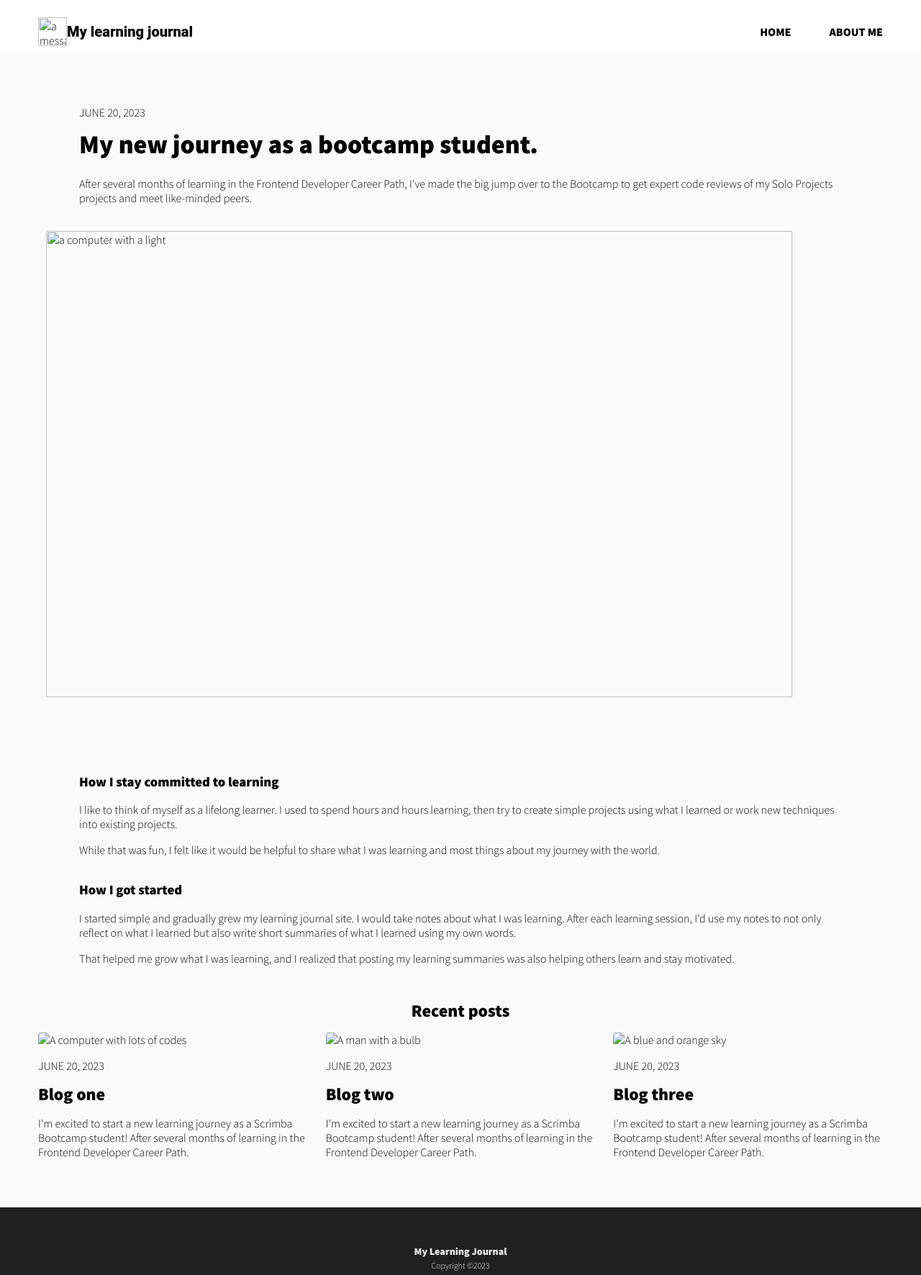
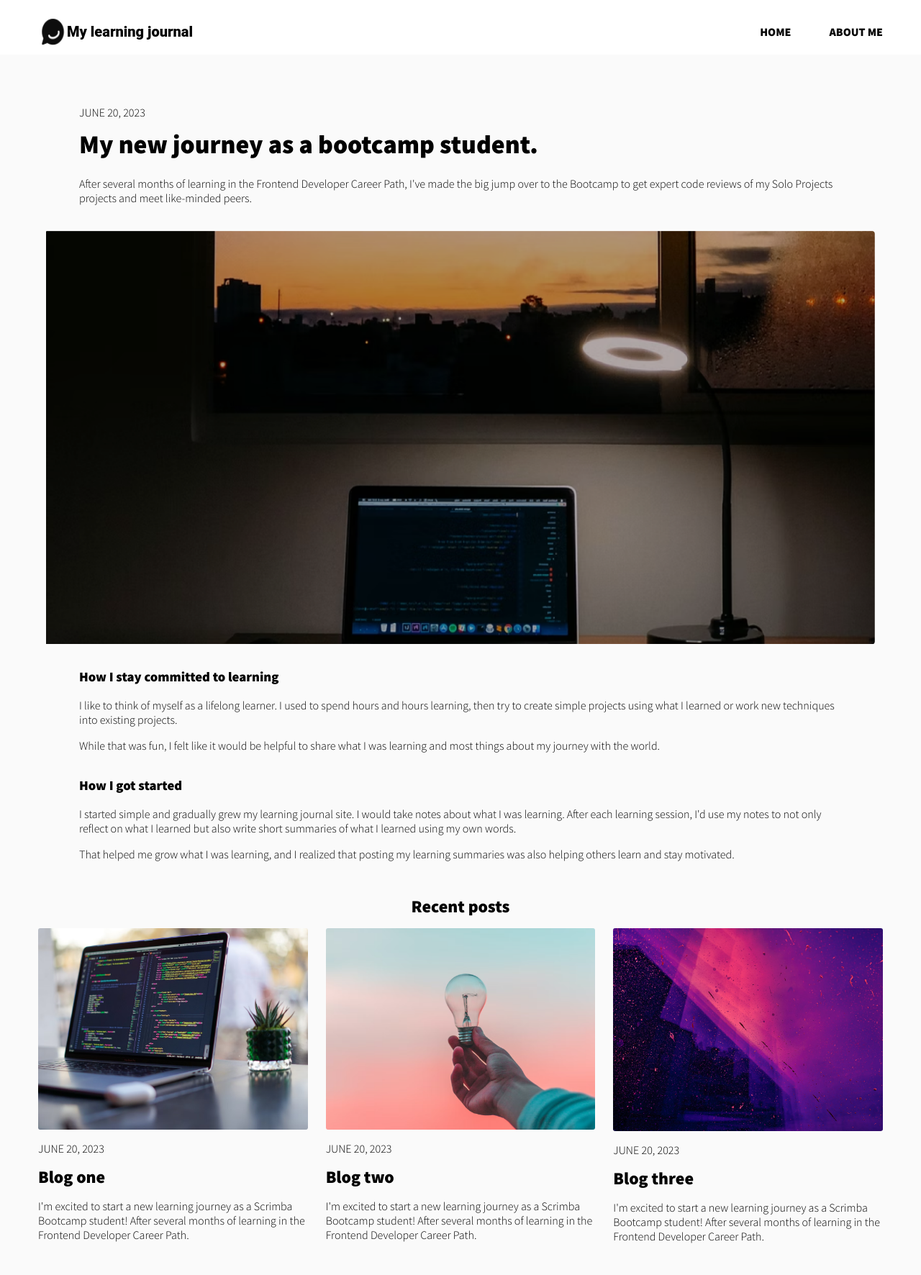
Before and after one commit to MastooraTurkmen/Learning-Journal, a plain HTML site: page view.html in a window 1280 px wide. Shown: the top 1772 px of the page at 72% size. Drawn offline with nearby package versions, Linux system fonts and the light colour scheme.

Commit message:
Adding images from images folder

```diff
--- a/view.html
+++ b/view.html
@@ -1,18 +1,24 @@
 <html>
-    <head><link rel="stylesheet" href="https://cdnjs.cloudflare.com/ajax/libs/normalize/8.0.1/normalize.css">
+  <head>
+    <link
+      rel="stylesheet"
+      href="https://cdnjs.cloudflare.com/ajax/libs/normalize/8.0.1/normalize.css" />
+    <link rel="stylesheet" href="index.css" />
+    <link rel="preconnect" href="https://fonts.googleapis.com" />
+    <link rel="preconnect" href="https://fonts.gstatic.com" crossorigin />
+    <link
+      href="https://fonts.googleapis.com/css2?family=Source+Sans+Pro:wght@300;900&display=swap"
+      rel="stylesheet" />
     <title>My Learning Journal</title>
-        <link rel="stylesheet" href="index.css">
-        <link rel="preconnect" href="https://fonts.googleapis.com">
-        <link rel="preconnect" href="https://fonts.gstatic.com" crossorigin>
-        <link href="https://fonts.googleapis.com/css2?family=Source+Sans+Pro:wght@300;900&display=swap" rel="stylesheet">
-
   </head>
   <body>
     <header>
       <div class="header-section page">
-
         <div class="learning page space">
-                    <img class="header-img icon" src="blog-small-img.png" alt="a message icon">
+          <img
+            class="header-img icon"
+            src="./Images/blog-small-img.png"
+            alt="a message icon" />
           <h3 class="header-title">My learning journal</h3>
         </div>
 
@@ -21,58 +27,96 @@
           <a class="about-me" href="about.html">About me</a>
         </nav>
       </div>
-
     </header>
 
     <section class="article">
       <div class="article-div">
         <p class="article-date">JUNE 20, 2023</p>
         <h1 class="article-title">My new journey as a bootcamp student.</h1>
-                <p class="article-para">After several months of learning in the Frontend Developer Career Path, I've made the big jump over to the Bootcamp to get expert code reviews of my Solo Projects projects and meet like-minded peers.</p>
+        <p class="article-para">
+          After several months of learning in the Frontend Developer Career
+          Path, I've made the big jump over to the Bootcamp to get expert code
+          reviews of my Solo Projects projects and meet like-minded peers.
+        </p>
       </div>
-             <img class="article-img" src="Big-image.png" alt="a computer with a light">
-
+      <img
+        class="article-img"
+        src="./Images/Big-image.png"
+        alt="a computer with a light" />
     </section>
-
 
     <section class="main-intro">
       <h3 class="main-intro-title">How I stay committed to learning</h3>
-            <p class="main-intro-para">I like to think of myself as a lifelong learner. I used to spend hours and hours learning, then try to create simple projects using what I learned or work new techniques into existing projects.</p>
-            <p class="main-intro-para">While that was fun, I felt like it would be helpful to share what I was learning and most things about my journey with the world.</p>
+      <p class="main-intro-para">
+        I like to think of myself as a lifelong learner. I used to spend hours
+        and hours learning, then try to create simple projects using what I
+        learned or work new techniques into existing projects.
+      </p>
+      <p class="main-intro-para">
+        While that was fun, I felt like it would be helpful to share what I was
+        learning and most things about my journey with the world.
+      </p>
       <h3 class="main-intro-title">How I got started</h3>
-            <p class="main-intro-para">I started simple and gradually grew my learning journal site. I would take notes about what I was learning. After each learning session, I'd use my notes to not only reflect on what I learned but also write short summaries of what I learned using my own words.</p>
-            <p class="main-intro-para">That helped me grow what I was learning, and I realized that posting my learning summaries was also helping others learn and stay motivated.</p>
+      <p class="main-intro-para">
+        I started simple and gradually grew my learning journal site. I would
+        take notes about what I was learning. After each learning session, I'd
+        use my notes to not only reflect on what I learned but also write short
+        summaries of what I learned using my own words.
+      </p>
+      <p class="main-intro-para">
+        That helped me grow what I was learning, and I realized that posting my
+        learning summaries was also helping others learn and stay motivated.
+      </p>
     </section>
 
     <h2 class="recent-post">Recent posts</h2>
 
     <section class="section space">
       <div class="blogs">
-                <img class="blog-img" src="blog-one-img.png" alt="A computer with lots of codes">
+        <img
+          class="blog-img"
+          src="./Images/blog-one-img.png"
+          alt="A computer with lots of codes" />
         <p class="blog-date">JUNE 20, 2023</p>
         <h2 class="blog-title">Blog one</h2>
-                <p class="blog-para">I'm excited to start a new learning journey as a Scrimba Bootcamp student! After several months of learning in the Frontend Developer Career Path.</p>
+        <p class="blog-para">
+          I'm excited to start a new learning journey as a Scrimba Bootcamp
+          student! After several months of learning in the Frontend Developer
+          Career Path.
+        </p>
       </div>
 
       <div class="blogs">
-                <img class="blog-img" src="blog-two-img.png" alt="A man with a bulb">
+        <img
+          class="blog-img"
+          src="./Images/blog-two-img.png"
+          alt="A man with a bulb" />
         <p class="blog-date">JUNE 20, 2023</p>
         <h2 class="blog-title">Blog two</h2>
-                <p class="blog-para">I'm excited to start a new learning journey as a Scrimba Bootcamp student! After several months of learning in the Frontend Developer Career Path.</p>
+        <p class="blog-para">
+          I'm excited to start a new learning journey as a Scrimba Bootcamp
+          student! After several months of learning in the Frontend Developer
+          Career Path.
+        </p>
       </div>
 
       <div class="blogs">
-                <img class="blog-img" src="blog-three-img.png" alt="A blue and orange sky">
+        <img
+          class="blog-img"
+          src="./Images/blog-three-img.png"
+          alt="A blue and orange sky" />
         <p class="blog-date">JUNE 20, 2023</p>
         <h2 class="blog-title">Blog three</h2>
-                <p class="blog-para">I'm excited to start a new learning journey as a Scrimba Bootcamp student! After several months of learning in the Frontend Developer Career Path.</p>
+        <p class="blog-para">
+          I'm excited to start a new learning journey as a Scrimba Bootcamp
+          student! After several months of learning in the Frontend Developer
+          Career Path.
+        </p>
       </div>
-
     </section>
     <footer class="footer">
       <h3 class="footer-text">My Learning Journal</h3>
       <p class="footer-capy-right">Copyright ©2023</p>
     </footer>
-
   </body>
 </html>
```
Lines whose indentation alone changed are shown as unchanged.
